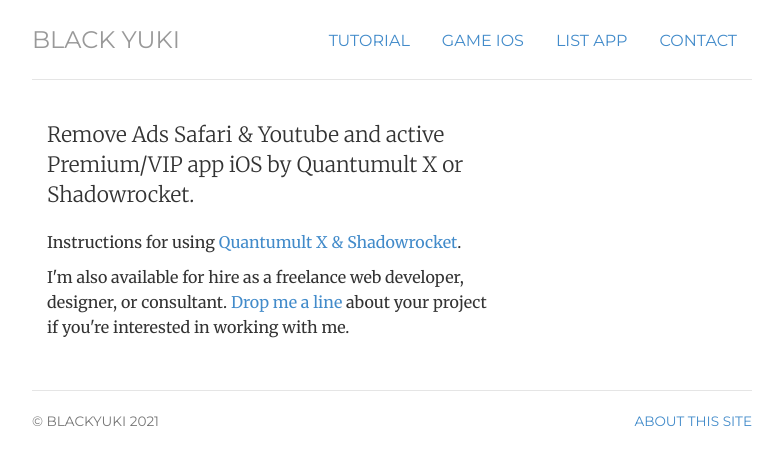
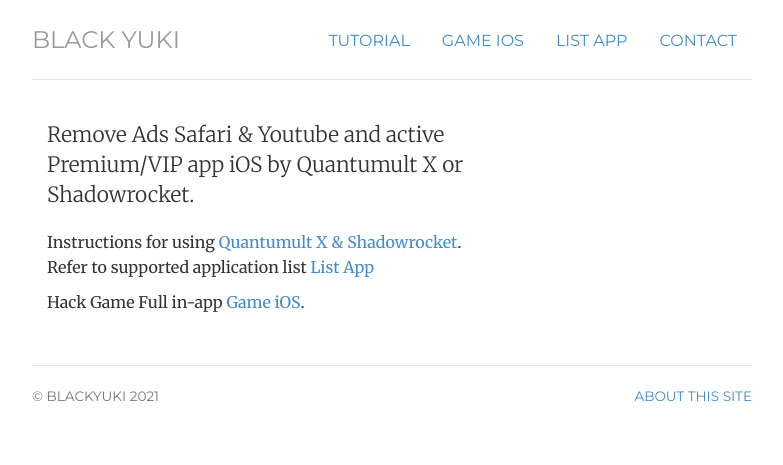
Before and after one commit to BlackYukiDTD/BlackYukiDTD.github.io, a Jekyll site: the page built from index.html, in a window 1280 px wide. Shown: the top 465 px of the page, without its empty margins (248-1031 px from the left). Built offline with Jekyll 4.4.1, drawn with Linux system fonts in a browser that asks for light colours.

Commit message:
Update index.html

```diff
--- a/index.html
+++ b/index.html
@@ -10,8 +10,8 @@
 <div class="row marketing">
 	<div itemscope itemtype="http://data-vocabulary.org/Person" class="col-sm-8">
 	<p class="lead">Remove Ads Safari & Youtube and active Premium/VIP app iOS  <span itemprop="name">by Quantumult X or Shadowrocket.</span></p>
-		<p>Instructions for using <a href="/tutorial">Quantumult X & Shadowrocket</a>.</p>
-	<p>I'm also available for hire as a <span itemprop="title">freelance web developer, designer, or consultant</span>. <a href="contact">Drop me a line</a> about your project if you're interested in working with me.</p>
+		<p>Instructions for using <a href="/tutorial">Quantumult X & Shadowrocket</a>. Refer to supported application list <a href="/listapp">List App</a></p>
+	<p>Hack Game Full in-app <a href="/gameios">Game iOS</a>.</p>
 	</div>
 </div>
 <!-- </div> -->
```
